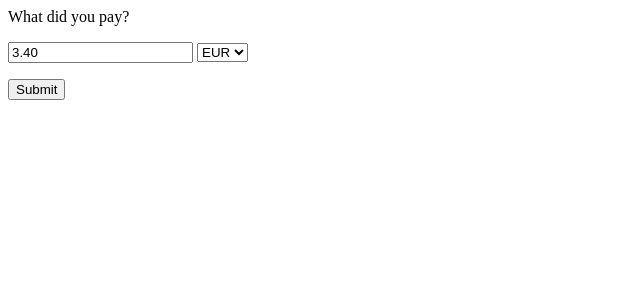
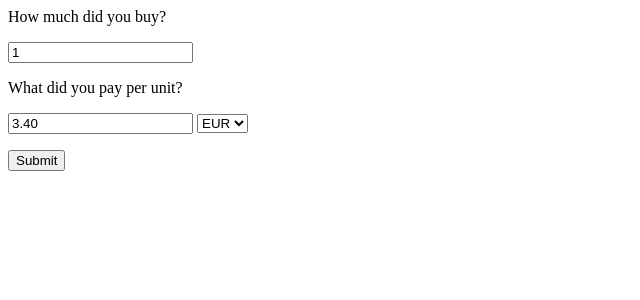
Before and after one commit to drBradley/shiny-ninja, a Django app: template src/purchases/templates/purchases/new_purchase_price_form.html in a window 1280 px wide. Shown: the top 300 px of the page, without its empty margins (0-640 px from the left). Run offline with Django 3.2, Linux system fonts and the light colour scheme; the template is opened without the code that fills it: values that come from a table or form of the project are taken from there, others are empty; data comes from the database, SQL or seed files in the repository; parts of the project's set-up code (start-up, migrations or seed data) failed here and were passed over; some libraries are stand-ins or nearby versions.

Commit message:
Add amount field to purchase addition forms

```diff
--- a/src/purchases/templates/purchases/new_purchase_price_form.html
+++ b/src/purchases/templates/purchases/new_purchase_price_form.html
@@ -6,7 +6,12 @@
 
   <input type="hidden" name="shop_id" value="{{ shop.id }}" />
 
-  <p> What did you pay? </p>
+  <p> How much did you buy? </p>
+  <p>
+    <input type="text" name="purchased_amount" value="1" />
+  </p>
+
+  <p> What did you pay per unit? </p>
   <p>
     <input type="text" name="price_value" value="{{ price.value }}" />
     <select name="price_currency">
```
Also changed, not shown: src/purchases/views.py (+6 -1 lines).
